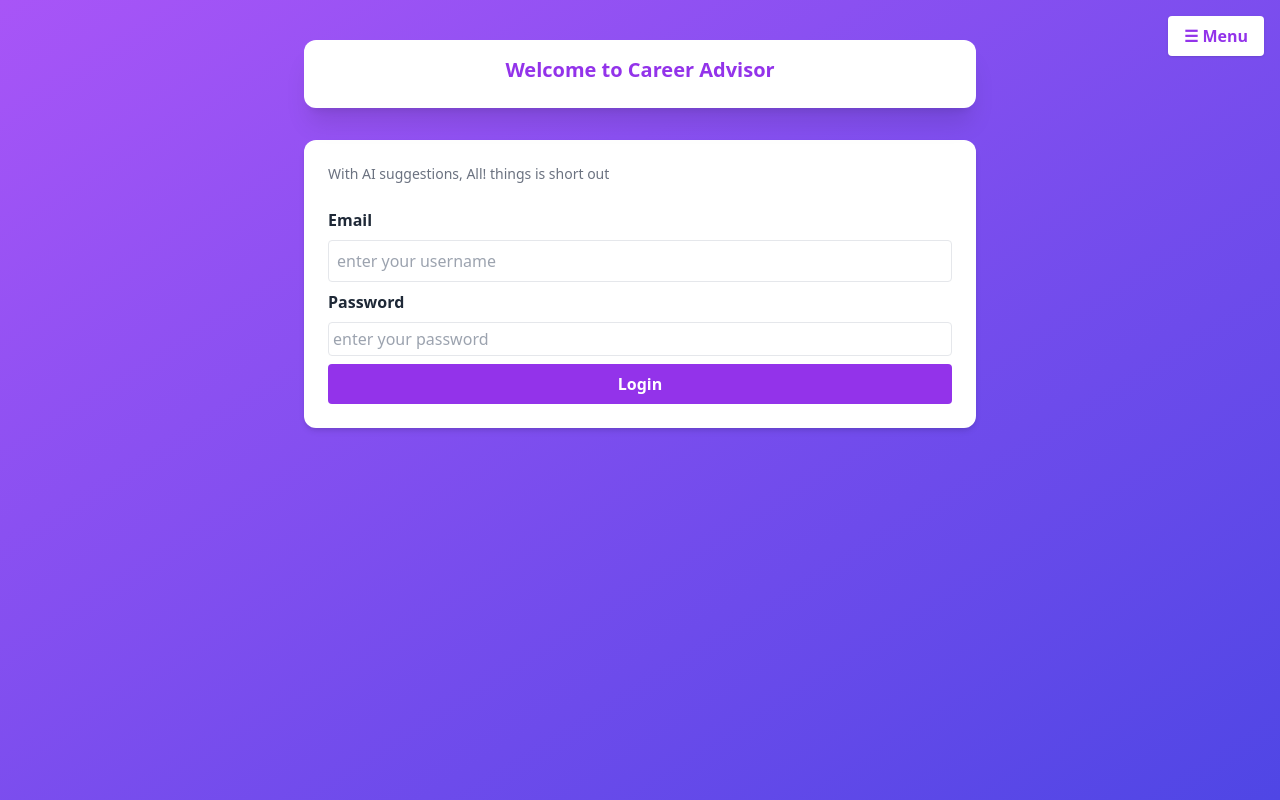
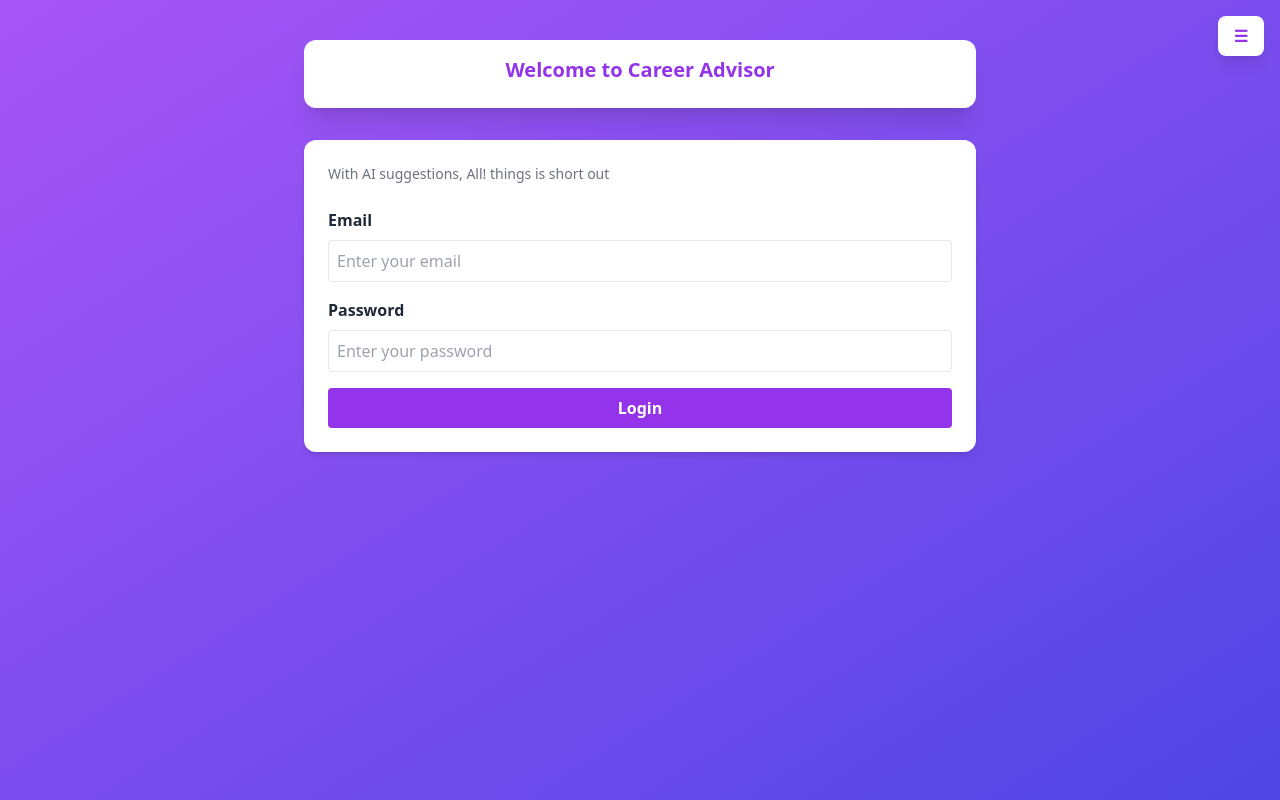
Before and after one commit to Divyansh-132006/AI-CareerResponse, a React (Create React App) app in the folder frontend/aiask/: page /login in a window 1280 px wide. Built offline with nearby package versions, Linux system fonts and the light colour scheme.

Commit message:
Update login.js

```diff
--- a/frontend/aiask/src/pages/login.js
+++ b/frontend/aiask/src/pages/login.js
@@ -1,3 +1,112 @@
+// import { useState } from 'react';
+// import { useNavigate } from 'react-router-dom';
+// function Login() {
+//     const navigate = useNavigate();
+//     const [email, setusername] = useState('');
+//     const [password, setpassword] = useState('');
+
+//     const [showMenu, setShowMenu] = useState(false);
+
+
+
+
+//     const handlelogin = async () => {
+//         if (!email || !password) return alert("Username and Password are required ");
+//         try {
+//             const response = await fetch('https://ai-careerresponse.onrender.com/api/ai/login', {
+//                 method: "Post",
+//                 headers: { 'Content-Type': 'application/json' },
+//                 body: JSON.stringify({ email, password })
+//             });
+//             const data = await response.json();
+//             if (data.success) {
+//                 navigate('/');
+//                 alert("Login successful");
+//             } else {
+//                 alert("Login Failed:");
+
+//             }
+//         } catch (error) {
+//             console.error('Eroor:', error);
+//             alert("LoginFailed, Please try again.")
+//         }
+//     }
+
+//     return (
+//         <div className="min-h-screen bg-gradient-to-br from-purple-500 to-indigo-600 flex flex-col items-center text-white p-4 relative">
+//             <div className="bg-white text-center text-gray-800 px-6 py-4 rounded-xl shadow-xl mt-8 w-full max-w-2xl animate-floatY">
+//                 <h2 className="text-xl font-bold text-purple-600 mb-2">Welcome to Career Advisor</h2>
+//             </div>
+
+
+//             <div className="bg-white rounded-xl shadow-md p-6 mt-6 w-full max-w-2xl">
+//                 <p className="text-gray-500 text-sm mb-6">With AI suggestions, All! things is short out</p>
+//                 <label className="block mb-2 font-semibold text-gray-800">Email</label>
+//                 <input
+//                     type="text"
+//                     className="w-full border rounded p-2 mb-2 text-gray-800"
+//                     placeholder="enter your username"
+//                     value={email}
+//                     onChange={(e) => setusername(e.target.value)}
+//                 />
+//                 <label className="block mb-2 font-semibold text-gray-800">Password</label>
+//                 <input
+//                     type="password"
+//                     className="w-full border rounded p-1 mb-2 text-gray-800"
+//                     placeholder="enter your password"
+//                     value={password}
+//                     onChange={(e) => setpassword(e.target.value)}
+//                 />
+//                 <button
+//                     onClick={handlelogin}
+//                     className="bg-purple-600 text-white font-semibold px-4 py-2 rounded hover:bg-purple-700 w-full"
+//                 >
+//                     Login
+//                 </button>
+//             </div>
+
+
+
+//             <div className="absolute top-4 right-4 z-50">
+//                 {/* Toggle Button */}
+//                 <button
+//                     onClick={() => setShowMenu(!showMenu)}
+//                     className="bg-white text-purple-600 font-bold px-4 py-2 rounded shadow hover:bg-purple-200 transition"
+//                 >
+//                     {showMenu ? "Close Menu" : "☰ Menu"}
+//                 </button>
+
+//                 {/* AskAnything + Signup Buttons */}
+//                 {showMenu && (
+//                     <div className="flex flex-col items-end gap-2 mt-2">
+//                         <button
+//                             onClick={() => window.location.href = '/'}
+//                             className="bg-white text-purple-600 font-bold px-4 py-2 rounded shadow hover:bg-purple-200 transition"
+//                         >
+//                             AskAnything
+//                         </button>
+
+//                         <button
+//                             onClick={() => window.location.href = '/signup'}
+//                             className="bg-white text-purple-600 font-bold px-4 py-2 rounded shadow hover:bg-purple-200 transition"
+//                         >
+//                             Signup
+//                         </button>
+//                     </div>
+//                 )}
+//             </div>
+
+//         </div>
+
+
+
+//     )
+// }
+
+
+// export default Login;
+
+
 import { useState } from 'react';
 import { useNavigate } from 'react-router-dom';
 function Login() {
@@ -13,18 +122,20 @@ function Login() {
     const handlelogin = async () => {
         if (!email || !password) return alert("Username and Password are required ");
         try {
-            const response = await fetch('https://ai-careerresponse.onrender.com/api/ai/login', {
+            const response = await fetch('http://localhost:5000/api/ai/login', {
                 method: "Post",
                 headers: { 'Content-Type': 'application/json' },
                 body: JSON.stringify({ email, password })
             });
             const data = await response.json();
-            if (data.success) {
+            if (data.success && typeof data.user === 'object' && data.user !== null) {
+                console.log("✅ Saving user to localStorage:", data.user);
+                localStorage.setItem("user", JSON.stringify(data.user));
+                alert("Login successful");
                 navigate('/');
-                alert("Login successful");
             } else {
-                alert("Login Failed:");
-
+                console.error("❌ Login failed or user is missing:", data);
+                alert("Login failed or invalid user object.");
             }
         } catch (error) {
             console.error('Eroor:', error);
@@ -33,69 +144,102 @@ function Login() {
     }
 
     return (
+
         <div className="min-h-screen bg-gradient-to-br from-purple-500 to-indigo-600 flex flex-col items-center text-white p-4 relative">
             <div className="bg-white text-center text-gray-800 px-6 py-4 rounded-xl shadow-xl mt-8 w-full max-w-2xl animate-floatY">
                 <h2 className="text-xl font-bold text-purple-600 mb-2">Welcome to Career Advisor</h2>
             </div>
 
-
             <div className="bg-white rounded-xl shadow-md p-6 mt-6 w-full max-w-2xl">
                 <p className="text-gray-500 text-sm mb-6">With AI suggestions, All! things is short out</p>
+
                 <label className="block mb-2 font-semibold text-gray-800">Email</label>
                 <input
-                    type="text"
-                    className="w-full border rounded p-2 mb-2 text-gray-800"
-                    placeholder="enter your username"
+                    type="email"
+                    className="w-full border rounded p-2 mb-4 text-gray-800 focus:outline-none focus:ring-2 focus:ring-purple-500 focus:border-transparent"
+                    placeholder="Enter your email"
                     value={email}
                     onChange={(e) => setusername(e.target.value)}
                 />
+
                 <label className="block mb-2 font-semibold text-gray-800">Password</label>
                 <input
                     type="password"
-                    className="w-full border rounded p-1 mb-2 text-gray-800"
-                    placeholder="enter your password"
+                    className="w-full border rounded p-2 mb-4 text-gray-800 focus:outline-none focus:ring-2 focus:ring-purple-500 focus:border-transparent"
+                    placeholder="Enter your password"
                     value={password}
                     onChange={(e) => setpassword(e.target.value)}
                 />
+
                 <button
                     onClick={handlelogin}
-                    className="bg-purple-600 text-white font-semibold px-4 py-2 rounded hover:bg-purple-700 w-full"
+                    className="bg-purple-600 text-white font-semibold px-4 py-2 rounded hover:bg-purple-700 w-full transition-colors duration-200 focus:outline-none focus:ring-2 focus:ring-purple-500"
                 >
                     Login
                 </button>
             </div>
 
-
-
-            <div className="absolute top-4 right-4 z-50">
-                {/* Toggle Button */}
+            {/* Fixed Mobile Menu */}
+            <div className="fixed top-4 right-4 z-[9999]">
                 <button
                     onClick={() => setShowMenu(!showMenu)}
-                    className="bg-white text-purple-600 font-bold px-4 py-2 rounded shadow hover:bg-purple-200 transition"
+                    className="bg-white text-purple-600 font-bold px-4 py-2 rounded-lg shadow-lg hover:bg-purple-50 transition-all duration-200 focus:outline-none focus:ring-2 focus:ring-purple-500"
                 >
-                    {showMenu ? "Close Menu" : "☰ Menu"}
+                    {showMenu ? "✕" : "☰"}
                 </button>
 
-                {/* AskAnything + Signup Buttons */}
+                {/* Mobile Menu Dropdown */}
                 {showMenu && (
-                    <div className="flex flex-col items-end gap-2 mt-2">
+                    <>
+                        {/* Backdrop overlay for mobile */}
+                        <div
+                            className="fixed inset-0 bg-black bg-opacity-50 -z-10 md:hidden"
+                            onClick={() => setShowMenu(false)}
+                        />
+
+                        {/* Menu Items */}
+                        <div className="absolute top-full right-0 mt-2 w-48 bg-white rounded-lg shadow-xl border border-gray-200 overflow-hidden">
+                            <div className="py-2">
                                 <button
-                            onClick={() => window.location.href = '/'}
-                            className="bg-white text-purple-600 font-bold px-4 py-2 rounded shadow hover:bg-purple-200 transition"
+                                    onClick={() => {
+                                        window.location.href = '/';
+                                        setShowMenu(false);
+                                    }}
+                                    className="w-full text-left px-4 py-3 text-purple-600 hover:bg-purple-50 transition-colors duration-150 font-medium"
                                 >
-                            AskAnything
+                                    🏠 Home
                                 </button>
 
                                 <button
-                            onClick={() => window.location.href = '/signup'}
-                            className="bg-white text-purple-600 font-bold px-4 py-2 rounded shadow hover:bg-purple-200 transition"
+                                    onClick={() => {
+                                        window.location.href = '/signup';
+                                        setShowMenu(false);
+                                    }}
+                                    className="w-full text-left px-4 py-3 text-blue-600 hover:bg-blue-50 transition-colors duration-150 font-medium"
                                 >
-                            Signup
+                                    📝 Sign Up
+                                </button>
+
+                                <div className="border-t border-gray-200 my-1"></div>
+
+                                <div className="px-4 py-2 text-xs text-gray-500 uppercase tracking-wide font-semibold">
+                                    Need Help?
+                                </div>
+
+                                <button
+                                    onClick={() => {
+                                        // Add forgot password logic here
+                                        setShowMenu(false);
+                                    }}
+                                    className="w-full text-left px-4 py-3 text-gray-600 hover:bg-gray-50 transition-colors duration-150 font-medium"
+                                >
+                                    🔑 Forgot Password?
                                 </button>
                             </div>
+                        </div>
+                    </>
                 )}
             </div>
-
         </div>
 
 
```
Lines whose indentation alone changed are shown as unchanged.
